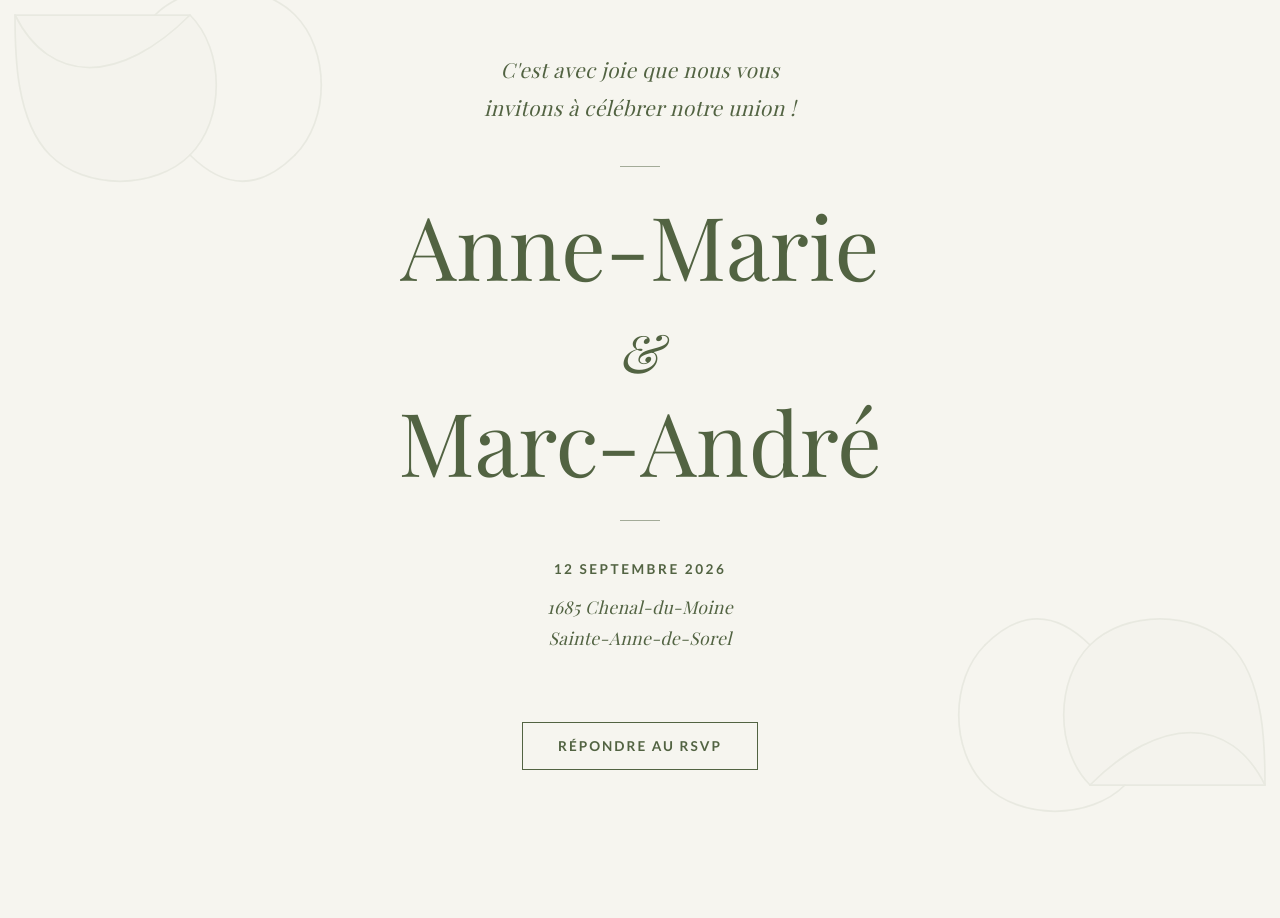
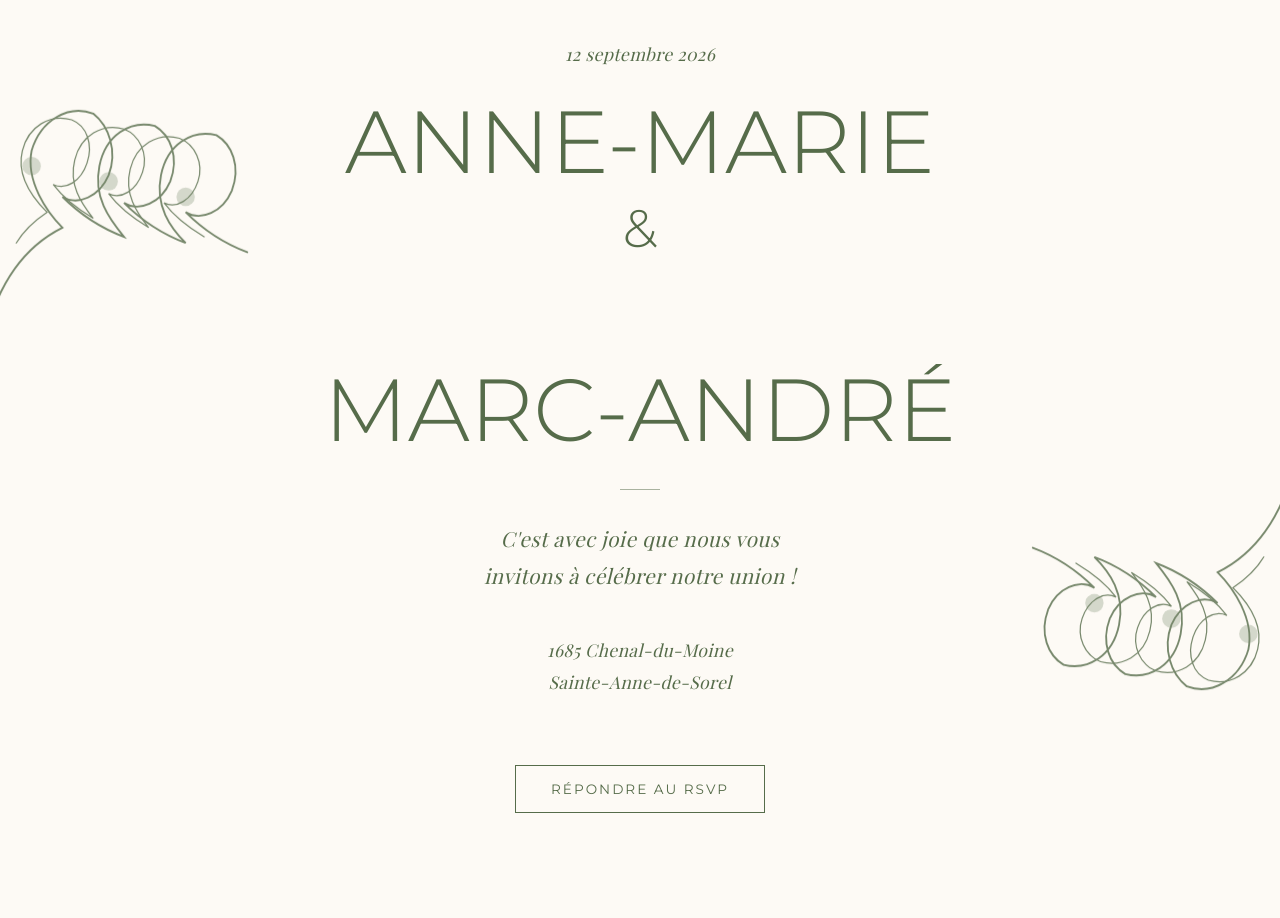
Before and after one commit to marc-andre-colosse/site-mariage, a plain HTML site: page index.html in a window 1280 px wide. Shown: the top 918 px of the page. Drawn offline with nearby package versions, Linux system fonts and the light colour scheme; a web font is replaced by a local one.

Commit message:
Fix_gemini_again

```diff
--- a/index.html
+++ b/index.html
@@ -11,34 +11,38 @@ j=d.createElement(s),dl=l!='dataLayer'?'&l='+l:'';j.async=true;j.src=
     <meta name="robots" content="noindex, nofollow">
     <title>Anne-Marie & Marc-André | Notre Mariage</title>
 
-    <link href="https://fonts.googleapis.com/css2?family=Playfair+Display:ital,wght@0,400;0,700;1,400&family=Lato:wght@300;400;700&display=swap" rel="stylesheet">
+    <link href="https://fonts.googleapis.com/css2?family=Montserrat:wght@300;400&family=Playfair+Display:ital,wght@0,400;0,700;1,400&family=Lato:wght@300;400;700&display=swap" rel="stylesheet">
 
     <style>
         :root {
             /* Palette extraite de ton faire-part */
-            --primary: #526342; /* Le vert olive/sauge */
+            --creme: #fdfaf5; /* Le fond de base plus clair */
+            --olive: #566c4a; /* Le vert olive/sauge pour texte et dessins */
+            --primary: #526342; /* Conserver le vert olive original pour les éléments existants */
             --text: #38462b; /* Un vert très foncé presque noir pour le texte long */
-            --bg: #f6f5ef; /* Le beau crème de fond */
-            --font-serif: 'Playfair Display', serif;
-            --font-sans: 'Lato', sans-serif;
+            --font-serif: 'Playfair Display', serif; /* Conserver Playfair pour l'élégance littéraire */
+            --font-sans: 'Montserrat', sans-serif; /* Remplacer par Montserrat pour la police droite et fine */
+            --font-lato: 'Lato', sans-serif; /* Conserver Lato pour les éléments de formulaire existants */
         }
 
         * { box-sizing: border-box; }
-        body { margin: 0; font-family: var(--font-sans); color: var(--text); background: var(--bg); scroll-behavior: smooth; }
+        body { margin: 0; font-family: var(--font-lato); color: var(--text); background: var(--creme); scroll-behavior: smooth; position: relative; }
 
         /* --- STYLES GENERAUX --- */
-        section { padding: 80px 20px; text-align: center; position: relative; overflow: hidden; /* Assure que le filigrane ne dépasse pas */ }
-        .container { max-width: 800px; margin: 0 auto; position: relative; z-index: 2; /* Garde le contenu au-dessus du filigrane */ }
-        h1, h2, h3 { font-family: var(--font-serif); color: var(--primary); font-weight: 400; margin: 0; }
+        section { padding: 80px 20px; text-align: center; position: relative; }
+        .container { max-width: 800px; margin: 0 auto; position: relative; z-index: 2; /* Pour que le contenu soit au-dessus des illustrations de coin */ }
 
-        .thin-divider { width: 40px; height: 1px; background: var(--primary); margin: 30px auto; opacity: 0.5; }
-        .long-divider { width: 80%; max-width: 400px; height: 1px; background: var(--primary); margin: 40px auto; opacity: 0.4; }
-        .floral-icon { font-size: 1.5rem; color: var(--primary); margin: 30px 0; opacity: 0.8; }
+        /* h1, h2, h3 reformatés pour Montserrat */
+        h1, h2, h3 { font-family: var(--font-sans); color: var(--olive); font-weight: 300; margin: 0; }
+
+        .thin-divider { width: 40px; height: 1px; background: var(--olive); margin: 30px auto; opacity: 0.5; }
+        .long-divider { width: 80%; max-width: 400px; height: 1px; background: var(--olive); margin: 40px auto; opacity: 0.4; }
+        .floral-icon { font-size: 1.5rem; color: var(--olive); margin: 30px 0; opacity: 0.8; }
 
         /* --- TEXTES SPÉCIFIQUES --- */
-        /* Ajustements mineurs d'espacement pour plus d'élégance */
-        .text-italic-serif { font-family: var(--font-serif); font-style: italic; font-size: 1.3rem; line-height: 1.8; color: var(--primary); letter-spacing: 0.02em; }
-        .text-caps-sans { font-family: var(--font-sans); text-transform: uppercase; letter-spacing: 2.5px; font-size: 0.85rem; font-weight: 700; color: var(--primary); }
+        /* text-italic-serif conservé pour Playfair, comme l'intro littéraire */
+        .text-italic-serif { font-family: var(--font-serif); font-style: italic; font-size: 1.3rem; line-height: 1.8; color: var(--olive); letter-spacing: 0.02em; }
+        .text-caps-sans { font-family: var(--font-sans); text-transform: uppercase; letter-spacing: 2.5px; font-size: 0.85rem; font-weight: 400; color: var(--olive); }
 
         /* --- SECTION 1 : HERO (Page 1 du faire-part) --- */
         #hero {
@@ -48,51 +52,53 @@ j=d.createElement(s),dl=l!='dataLayer'?'&l='+l:'';j.async=true;j.src=
             justify-content: center;
             align-items: center;
             padding: 20px;
+            text-align: center;
         }
 
-        #hero h1 { font-size: clamp(3.5rem, 8vw, 5.5rem); line-height: 1.1; margin: 20px 0; }
-        /* Style raffiné pour le "&" avec Playfair Display original */
+        #hero h1 { font-size: clamp(3.5rem, 8vw, 5.5rem); line-height: 1.1; margin: 20px 0; font-family: var(--font-sans); text-transform: uppercase; font-weight: 300; }
+        /* Raffinement pour le "&" avec Montserrat */
         #hero h1 span {
             font-size: 0.6em;
-            font-style: italic;
-            display: inline-block;
-            transform: translateY(-10%); /* Ajustement vertical subtil */
+            font-style: normal;
+            display: block;
             margin: 0.2em 0;
             line-height: 1;
         }
 
-        /* --- NOUVEAU : Fleurs Botaniques en filigrane (Background) --- */
-        .deco-fleur {
-            position: absolute;
+        /* --- NOUVEAU : Planches Botaniques Classiques (Background) --- */
+        .botanical-corner {
+            position: fixed;
             pointer-events: none;
-            z-index: 1; /* Derrière le contenu, devant le fond de base */
-            opacity: 0.08; /* Très subtil, comme un filigrane */
-            max-width: 350px;
+            z-index: 1; /* Derrière le contenu */
+            opacity: 0.8; /* Visible, pas un filigrane fantomatique */
+            max-width: 35vmin;
+            width: auto;
             fill: none;
-            stroke: var(--primary);
-            stroke-width: 0.5;
+            stroke: var(--olive);
+            stroke-width: 0.6;
             stroke-linecap: round;
         }
-        .top-left { top: -20px; left: -20px; }
-        .bottom-right { bottom: -20px; right: -20px; transform: rotate(180deg); }
-        .bottom-left-schedule { bottom: 0; left: 0; opacity: 0.05; max-width: 250px; stroke-width: 0.3; }
+        .top-left { top: -2vmin; left: -2vmin; transform: scale(1.1); }
+        .bottom-right { bottom: -2vmin; right: -2vmin; transform: scale(1.1) rotate(180deg); }
 
         /* Bouton RSVP sur le Hero */
         .btn-outline {
             display: inline-block; margin-top: 50px; padding: 15px 35px; text-decoration: none;
-            border: 1px solid var(--primary); color: var(--primary); font-family: var(--font-sans);
-            text-transform: uppercase; letter-spacing: 2px; font-size: 0.85rem; font-weight: bold;
+            border: 1px solid var(--olive); color: var(--olive); font-family: var(--font-sans);
+            text-transform: uppercase; letter-spacing: 2px; font-size: 0.85rem; font-weight: 400;
             transition: all 0.3s ease; z-index: 2; position: relative;
         }
-        .btn-outline:hover { background: var(--primary); color: var(--bg); }
+        .btn-outline:hover { background: var(--olive); color: var(--creme); }
 
         /* --- SECTION 2 : DÉROULEMENT (Page 2 du faire-part) --- */
         #schedule { padding-top: 100px; }
-        .big-time { font-size: clamp(4rem, 10vw, 6rem); margin: 15px 0; }
+        /* Style raffiné pour Playfair sur schedule */
+        #schedule .container p.text-italic-serif { max-width: 650px; }
+        .big-time { font-size: clamp(4rem, 10vw, 6rem); margin: 15px 0; font-family: var(--font-serif); }
 
         /* --- SECTION 3 : GALERIE OPTIONNELLE --- */
         .couple-grid { display: grid; grid-template-columns: repeat(auto-fit, minmax(300px, 1fr)); gap: 40px; margin-top: 50px; }
-        .couple-photo { width: 100%; height: 450px; object-fit: cover; border: 1px solid rgba(82, 99, 66, 0.2); padding: 10px; background: var(--bg); }
+        .couple-photo { width: 100%; height: 450px; object-fit: cover; border: 1px solid rgba(82, 99, 66, 0.2); padding: 10px; background: var(--creme); }
 
         /* --- SECTION 4 : RSVP (Papeterie Style) --- */
         #rsvp { padding-bottom: 120px; }
@@ -104,7 +110,7 @@ j=d.createElement(s),dl=l!='dataLayer'?'&l='+l:'';j.async=true;j.src=
             margin: 0 auto;
             text-align: left;
             position: relative;
-            background: var(--bg); /* Assure la lisibilité sur le fond crème */
+            background: var(--creme); /* Assure la lisibilité sur le fond crème */
         }
         .guest-entry { padding: 30px 0; border-bottom: 1px dashed rgba(82, 99, 66, 0.3); margin-bottom: 10px; }
         .guest-entry:last-of-type { border-bottom: none; }
@@ -112,31 +118,30 @@ j=d.createElement(s),dl=l!='dataLayer'?'&l='+l:'';j.async=true;j.src=
         .form-group { margin-bottom: 25px; }
         .form-row { display: grid; grid-template-columns: 1fr 1fr; gap: 20px; }
 
-        label { display: block; font-size: 0.75rem; font-weight: 700; margin-bottom: 5px; text-transform: uppercase; letter-spacing: 1px; color: var(--primary); }
+        label { display: block; font-size: 0.75rem; font-weight: 700; margin-bottom: 5px; text-transform: uppercase; letter-spacing: 1px; color: var(--primary); font-family: var(--font-lato); }
 
         /* Inputs style "Ligne sur papier" */
         input, select {
             width: 100%; padding: 10px 0; border: none; border-bottom: 1px solid rgba(82, 99, 66, 0.3);
             background: transparent; font-family: var(--font-serif); font-size: 1.1rem; color: var(--text); border-radius: 0;
         }
-        input:focus, select:focus { outline: none; border-bottom: 2px solid var(--primary); }
+        input:focus, select:focus { outline: none; border-bottom: 2px solid var(--olive); }
         input::placeholder { color: rgba(56, 70, 43, 0.4); font-style: italic; }
 
-        .btn-add { background: none; border: 1px dashed var(--primary); color: var(--primary); width: 100%; padding: 15px; cursor: pointer; margin-top: 10px; font-weight: bold; letter-spacing: 1px; text-transform: uppercase; font-size: 0.8rem; }
-        .btn-submit { width: 100%; padding: 20px; background: var(--primary); color: var(--bg); border: none; margin-top: 40px; font-weight: bold; cursor: pointer; font-size: 1rem; letter-spacing: 3px; text-transform: uppercase; transition: opacity 0.3s ease; }
+        .btn-add { background: none; border: 1px dashed var(--olive); color: var(--olive); width: 100%; padding: 15px; cursor: pointer; margin-top: 10px; font-weight: bold; letter-spacing: 1px; text-transform: uppercase; font-size: 0.8rem; font-family: var(--font-sans); }
+        .btn-submit { width: 100%; padding: 20px; background: var(--olive); color: var(--creme); border: none; margin-top: 40px; font-weight: 400; cursor: pointer; font-size: 1rem; letter-spacing: 3px; text-transform: uppercase; transition: opacity 0.3s ease; font-family: var(--font-sans); }
         .btn-submit:hover { opacity: 0.9; }
         .btn-submit:disabled { background: #ccc; cursor: not-allowed; }
 
-        #status-message { margin-top: 20px; text-align: center; font-weight: bold; }
-        .remove-btn { float: right; font-size: 0.7rem; cursor: pointer; color: #8b0000; letter-spacing: 1px; text-transform: uppercase; }
+        #status-message { margin-top: 20px; text-align: center; font-weight: bold; font-family: var(--font-lato); }
+        .remove-btn { float: right; font-size: 0.7rem; cursor: pointer; color: #8b0000; letter-spacing: 1px; text-transform: uppercase; font-family: var(--font-sans); }
 
-        footer { padding: 60px; text-align: center; font-size: 0.75rem; letter-spacing: 3px; text-transform: uppercase; color: var(--primary); opacity: 0.6; }
+        footer { padding: 60px; text-align: center; font-size: 0.75rem; letter-spacing: 3px; text-transform: uppercase; color: var(--olive); opacity: 0.6; font-family: var(--font-sans); }
 
         @media (max-width: 600px) {
             .form-card { padding: 30px 20px; border-left: none; border-right: none; }
             .form-row { grid-template-columns: 1fr; gap: 0; }
-            .deco-fleur { max-width: 150px; }
-            .bottom-left-schedule { max-width: 100px; }
+            .botanical-corner { max-width: 120px; }
         }
 
         /* ========================================== */
@@ -154,30 +159,31 @@ j=d.createElement(s),dl=l!='dataLayer'?'&l='+l:'';j.async=true;j.src=
 <body>
 <noscript><iframe src="https://www.googletagmanager.com/ns.html?id=GTM-W7ZV68Z3"
 height="0" width="0" style="display:none;visibility:hidden"></iframe></noscript>
-<svg class="deco-fleur top-left" viewBox="0 0 100 100" xmlns="http://www.w3.org/2000/svg">
-        <path d="M10,10 C20,30 40,30 60,10" />
-        <path d="M60,10 C70,20 70,40 60,50 C50,60 30,60 20,50 C10,40 10,20 10,10 Z" fill="var(--primary)" fill-opacity="0.1" />
-        <path d="M60,50 C70,60 80,60 90,50" />
-        <path d="M90,50 C100,40 100,20 90,10 C80,0 60,0 50,10" />
+<svg class="botanical-corner top-left" viewBox="0 0 100 130" xmlns="http://www.w3.org/2000/svg">
+        <path d="M5,120 C10,100 20,90 30,85 C25,80 18,70 20,60 C23,50 32,45 40,48 C45,52 48,60 45,68 C42,75 35,78 30,75 C35,80 42,85 50,88 C45,82 40,75 42,65 C44,55 52,50 60,52 C65,55 68,62 65,70 C62,77 55,80 50,77 C55,82 62,87 70,90 C65,85 60,78 62,68 C64,58 72,53 80,55 C85,58 88,65 85,73 C82,80 75,83 70,80 C75,85 82,90 90,93" />
+        <path d="M15,90 C18,85 22,82 25,80 C20,75 15,68 17,60 C19,52 26,48 33,50 C38,52 40,58 38,64 C36,70 31,73 27,71 C30,75 35,79 40,82 C36,77 32,71 34,63 C36,55 43,51 50,53 C55,55 58,61 56,67 C54,73 49,76 45,74 C48,78 53,82 58,85 C54,80 50,74 52,66 C54,58 61,54 68,56 C73,58 76,64 74,70 C72,76 67,79 63,77 C66,81 71,85 76,88" stroke-width="0.4" />
+        <circle cx="20" cy="65" r="3" fill="var(--olive)" fill-opacity="0.3" stroke="none"/>
+        <circle cx="45" cy="70" r="3" fill="var(--olive)" fill-opacity="0.3" stroke="none"/>
+        <circle cx="70" cy="75" r="3" fill="var(--olive)" fill-opacity="0.3" stroke="none"/>
     </svg>
-    <svg class="deco-fleur bottom-right" viewBox="0 0 100 100" xmlns="http://www.w3.org/2000/svg">
-        <path d="M10,10 C20,30 40,30 60,10" />
-        <path d="M60,10 C70,20 70,40 60,50 C50,60 30,60 20,50 C10,40 10,20 10,10 Z" fill="var(--primary)" fill-opacity="0.1" />
-        <path d="M60,50 C70,60 80,60 90,50" />
-        <path d="M90,50 C100,40 100,20 90,10 C80,0 60,0 50,10" />
+    <svg class="botanical-corner bottom-right" viewBox="0 0 100 130" xmlns="http://www.w3.org/2000/svg">
+        <path d="M5,120 C10,100 20,90 30,85 C25,80 18,70 20,60 C23,50 32,45 40,48 C45,52 48,60 45,68 C42,75 35,78 30,75 C35,80 42,85 50,88 C45,82 40,75 42,65 C44,55 52,50 60,52 C65,55 68,62 65,70 C62,77 55,80 50,77 C55,82 62,87 70,90 C65,85 60,78 62,68 C64,58 72,53 80,55 C85,58 88,65 85,73 C82,80 75,83 70,80 C75,85 82,90 90,93" />
+        <path d="M15,90 C18,85 22,82 25,80 C20,75 15,68 17,60 C19,52 26,48 33,50 C38,52 40,58 38,64 C36,70 31,73 27,71 C30,75 35,79 40,82 C36,77 32,71 34,63 C36,55 43,51 50,53 C55,55 58,61 56,67 C54,73 49,76 45,74 C48,78 53,82 58,85 C54,80 50,74 52,66 C54,58 61,54 68,56 C73,58 76,64 74,70 C72,76 67,79 63,77 C66,81 71,85 76,88" stroke-width="0.4" />
+        <circle cx="20" cy="65" r="3" fill="var(--olive)" fill-opacity="0.3" stroke="none"/>
+        <circle cx="45" cy="70" r="3" fill="var(--olive)" fill-opacity="0.3" stroke="none"/>
+        <circle cx="70" cy="75" r="3" fill="var(--olive)" fill-opacity="0.3" stroke="none"/>
     </svg>
 
     <section id="hero">
         <div class="container">
-            <p class="text-italic-serif" style="margin-bottom: 40px;">C'est avec joie que nous vous<br>invitons à célébrer notre union !</p>
+            <p class="text-italic-serif" style="font-size: 1.1rem; color: var(--olive); margin-bottom: 25px;">12 septembre 2026</p>
 
-            <div class="thin-divider"></div>
+            <h1>ANNE-MARIE<br><span>&</span><br>MARC-ANDRÉ</h1>
 
-            <h1>Anne-Marie<br><span>&</span><br>Marc-André</h1>
+            <div class="thin-divider" style="margin-top: 30px;"></div>
 
-            <div class="thin-divider"></div>
+            <p class="text-italic-serif" style="margin-top: 30px; margin-bottom: 40px;">C'est avec joie que nous vous<br>invitons à célébrer notre union !</p>
 
-            <p class="text-caps-sans" style="margin-top: 40px;">12 Septembre 2026</p>
             <p class="text-italic-serif" style="font-size: 1.1rem; margin-top: 10px;">
                 1685 Chenal-du-Moine<br>Sainte-Anne-de-Sorel
             </p>
@@ -187,11 +193,6 @@ height="0" width="0" style="display:none;visibility:hidden"></iframe></noscript>
     </section>
 
     <section id="schedule">
-        <svg class="deco-fleur bottom-left-schedule" viewBox="0 0 100 100" xmlns="http://www.w3.org/2000/svg">
-            <path d="M90,90 C80,70 60,70 40,90 Z" fill="var(--primary)" fill-opacity="0.1"/>
-            <path d="M40,90 C30,80 30,60 40,50 C50,40 70,40 80,50 C90,60 90,80 90,90 Z"/>
-        </svg>
-
         <div class="container">
             <p class="text-italic-serif">La cérémonie se fera de façon intime devant nos<br>familles immédiates avant la réception.</p>
 
@@ -201,7 +202,7 @@ height="0" width="0" style="display:none;visibility:hidden"></iframe></noscript>
             <h2 class="big-time">15h30</h2>
             <p class="text-caps-sans">Pour un cocktail suivi d'un<br>souper et d'une soirée festive.</p>
 
-            <div class="floral-icon">❁</div> <p class="text-italic-serif" style="font-size: 1.1rem; max-width: 600px; margin: 0 auto;">
+            <div class="floral-icon">❁</div> <p class="text-italic-serif" style="font-size: 1.1rem; max-width: 600px; margin: 0 auto; color: var(--text);">
                 Afin que vous puissiez profiter pleinement de l'événement, nous avons choisi une réception sans enfants et avec alcool à volonté ! En espérant partager cette journée mémorable avec vous !
             </p>
 
@@ -225,13 +226,13 @@ height="0" width="0" style="display:none;visibility:hidden"></iframe></noscript>
     <section id="rsvp">
         <div class="container">
             <h2 style="font-size: 2rem; margin-bottom: 10px;">RSVP</h2>
-            <p class="text-italic-serif" style="font-size: 1rem; margin-bottom: 40px;">Merci de confirmer votre présence<br>avant le <span style="font-family: var(--font-sans); font-weight: bold; font-style: normal; text-transform: uppercase;">1er juillet 2026</span></p>
+            <p class="text-italic-serif" style="font-size: 1rem; margin-bottom: 40px; color: var(--text);">Merci de confirmer votre présence<br>avant le <span style="font-family: var(--font-lato); font-weight: bold; font-style: normal; text-transform: uppercase;">1er juillet 2026</span></p>
 
             <div class="form-card">
                 <form id="wedding-form">
                     <div id="guests-container">
                         <div class="guest-entry">
-                            <h3 style="font-size: 1.3rem; margin-bottom: 20px;">Invité #1 (Principal)</h3>
+                            <h3 style="font-size: 1.3rem; margin-bottom: 20px; font-family: var(--font-sans); color: var(--primary);">Invité #1 (Principal)</h3>
 
                             <div class="form-group">
                                 <label>Nom complet</label>
@@ -298,7 +299,7 @@ height="0" width="0" style="display:none;visibility:hidden"></iframe></noscript>
             const div = document.createElement('div');
             div.className = 'guest-entry';
             div.innerHTML = `
-                <h3 style="font-size: 1.3rem; margin-bottom: 20px;">
+                <h3 style="font-size: 1.3rem; margin-bottom: 20px; font-family: var(--font-sans); color: var(--primary);">
                     Invité #${count + 1}
                     <span class="remove-btn" onclick="this.parentElement.parentElement.remove()">Retirer</span>
                 </h3>
@@ -375,12 +376,12 @@ height="0" width="0" style="display:none;visibility:hidden"></iframe></noscript>
                     // Nouveau message de succès stylisé
                     formCard.innerHTML = `
                         <div style="text-align: center; padding: 40px 20px;">
-                            <h2 style="font-size: 2.5rem; margin-bottom: 20px;">Merci !</h2>
-                            <p class="text-italic-serif" style="font-size: 1.2rem; margin-bottom: 30px;">
+                            <h2 style="font-size: 2.5rem; margin-bottom: 20px; font-family: var(--font-sans); color: var(--primary);">Merci !</h2>
+                            <p class="text-italic-serif" style="font-size: 1.2rem; margin-bottom: 30px; color: var(--text);">
                                 Vos réponses ont été enregistrées avec succès.<br>
                                 Nous avons très hâte de célébrer avec vous.
                             </p>
-                            <div class="thin-divider"></div>
+                            <div class="thin-divider" style="background: var(--olive);"></div>
                             <p class="text-caps-sans" style="font-size: 0.75rem; opacity: 0.7; margin-top: 20px;">
                                 Si vous devez modifier votre réponse, veuillez nous contacter directement.
                             </p>
@@ -403,7 +404,7 @@ height="0" width="0" style="display:none;visibility:hidden"></iframe></noscript>
             }
         });
 
-        // Konami & Lightbox
+        // Konami & Lightbox focus
         window.focus();
 
         function openLightbox(iframeHTML) {
```
